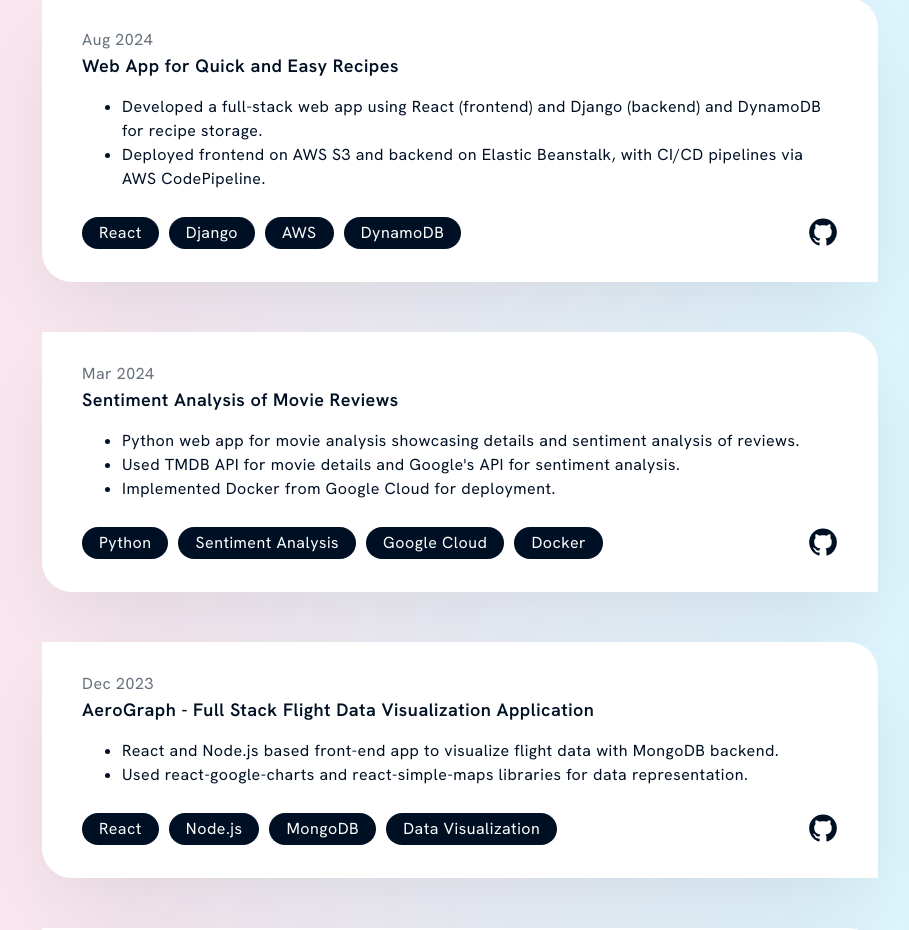
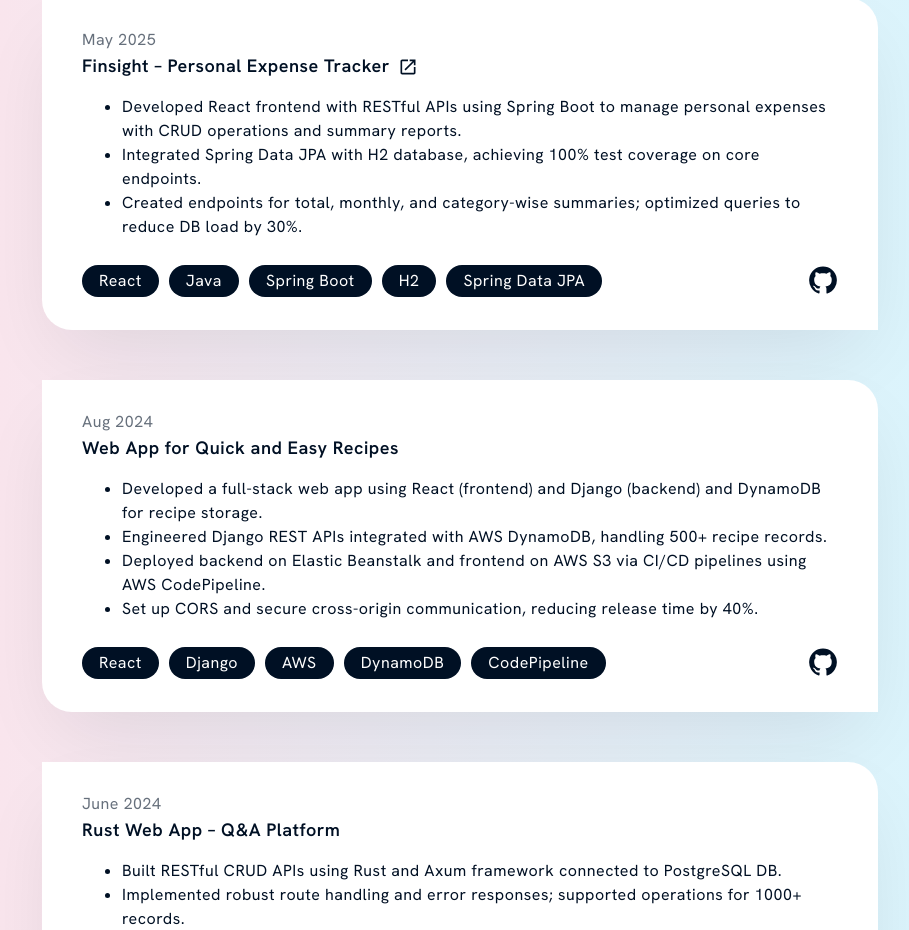
Before and after one commit to nachiket-more99/portfolio, a React (Create React App) app: page / in a window 1280 px wide. Shown: the part 1690-2620 px from the top of the page, without its empty margins (180-1089 px from the left). Built offline with nearby package versions, Linux system fonts and the light colour scheme.

Commit message:
updated projects and github links

```diff
--- a/src/components/projects/Projects.css
+++ b/src/components/projects/Projects.css
@@ -32,3 +32,14 @@
     gap: 10px;
     flex-wrap: wrap;
 }
+
+.heading a {
+    display: inline-flex;
+    align-items: center;
+    color: inherit;
+    text-decoration: none;
+}
+
+.heading a:hover {
+    color: #1976d2;
+}
--- a/src/components/projects/Projects.js
+++ b/src/components/projects/Projects.js
@@ -6,12 +6,25 @@ import GitHubIcon from '@mui/icons-material/GitHub';
 import { Typography } from "@mui/material";
 import Chip from '@mui/material/Chip';
 import Stack from '@mui/material/Stack';
+import OpenInNewIcon from '@mui/icons-material/OpenInNew';
 
 const renderProjectCard = (item, index) => (
     <div className="project" key={index}>
         <Grid className="project-content">
             <Typography className="subheading">{item.date}</Typography>
-            <Typography className="heading font-bold">{item.project_title}</Typography>
+            <Typography className="heading font-bold" component="div">
+                {item.project_title}
+                {item.deployed_link && (
+                    <Link
+                        href={item.deployed_link}
+                        target="_blank"
+                        rel="noopener"
+                        style={{ marginLeft: '8px', verticalAlign: 'middle' }}
+                    >
+                        <OpenInNewIcon fontSize="small" />
+                    </Link>
+                )}
+            </Typography>
             <ul>
                 {
                     item.info.map((point, index) => (
@@ -23,19 +36,27 @@ const renderProjectCard = (item, index) => (
             </ul>
         </Grid>
         <Grid className="project-info">
-            <Stack project-tags direction="row" className="tags-container">
+            <Stack direction="row" className="tags-container">
                 {
                     item.tags.map((tag, index) => (
                         <Chip key={index} className="tag content" label={tag} />
                     ))
                 }
             </Stack>
-            <Link href={""} target="_blank">
-                <GitHubIcon className="social-icon" />
-            </Link>
+
+            {item.repo_link && (
+                <Link
+                    href={item.repo_link}
+                    target="_blank"
+                    rel="noopener"
+                >
+                    <GitHubIcon className="social-icon" />
+                </Link>
+            )}
         </Grid>
     </div>
 );
+
 
 const Projects = ({ projects }) => {
     return (
--- a/src/data/resume.json
+++ b/src/data/resume.json
@@ -1,11 +1,10 @@
 {
   "name": "Nachiket More",
-  "summary": "I am a graduate from Portland State University with a Master's in Computer Science. I have gained industry experience across multiple companies, working on frontend and backend systems. Currently, I am expanding my knowledge in Software Engineering to build efficient and user-friendly software. Feel free to reach out if my skills align with your company's needs!",
+  "summary": "Software Engineer with 2+ years of experience designing and developing scalable web applications and APIs using modern technologies including React, Django, Node.js, and AWS. Skilled in both frontend and backend development, cloud deployment, and CI/CD automation. Passionate about building efficient, maintainable software solutions and collaborative problem solving.",
   "position": "Full-Stack Software Engineer",
   "self_photo": "/portfolio/img/self-pic.jpeg",
   "github_url": "https://github.com/nachiket-more/",
   "linkedin_url": "https://www.linkedin.com/in/nachiketmore99/",
-  "resume_link": "https://drive.google.com/file/d/1j7RwLcJcDYC8ni6erO-F3SW5vkc3tMxg/view?usp=sharing",
   "education": [
     {
       "college": "Portland State University, Portland, OR",
@@ -59,23 +58,50 @@
   ],
   "projects": [
   {
+    "project_title": "Finsight – Personal Expense Tracker",
+    "date": "May 2025",
+    "info": [
+      "Developed React frontend with RESTful APIs using Spring Boot to manage personal expenses with CRUD operations and summary reports.",
+      "Integrated Spring Data JPA with H2 database, achieving 100% test coverage on core endpoints.",
+      "Created endpoints for total, monthly, and category-wise summaries; optimized queries to reduce DB load by 30%."
+    ],
+    "tags": ["React", "Java", "Spring Boot", "H2", "Spring Data JPA"],
+    "deployed_link": "https://finsight-frontend.onrender.com/" ,
+    "repo_link": "https://github.com/nachiket-more/finsight"
+  },
+  {
     "project_title": "Web App for Quick and Easy Recipes",
     "date": "Aug 2024",
     "info": [
       "Developed a full-stack web app using React (frontend) and Django (backend) and DynamoDB for recipe storage.",
-        "Deployed frontend on AWS S3 and backend on Elastic Beanstalk, with CI/CD pipelines via AWS CodePipeline."
+      "Engineered Django REST APIs integrated with AWS DynamoDB, handling 500+ recipe records.",
+      "Deployed backend on Elastic Beanstalk and frontend on AWS S3 via CI/CD pipelines using AWS CodePipeline.",
+      "Set up CORS and secure cross-origin communication, reducing release time by 40%."
     ],
-      "tags": ["React", "Django", "AWS", "DynamoDB"]
+    "tags": ["React", "Django", "AWS", "DynamoDB", "CodePipeline"],
+    "repo_link": "https://github.com/nachiket-more/recipe-web-app"
+  },
+  {
+    "project_title": "Rust Web App – Q&A Platform",
+    "date": "June 2024",
+    "info": [
+      "Built RESTful CRUD APIs using Rust and Axum framework connected to PostgreSQL DB.",
+      "Implemented robust route handling and error responses; supported operations for 1000+ records.",
+      "Designed for high performance and type safety with minimal runtime overhead."
+    ],
+    "tags": ["Rust", "Axum", "PostgreSQL"],
+    "repo_link": "https://github.com/nachiket-more/CS510-005-Rust-Web-Dev"
   },
   {
     "project_title": "Sentiment Analysis of Movie Reviews",
     "date": "Mar 2024",
     "info": [
-        "Python web app for movie analysis showcasing details and sentiment analysis of reviews.",
-        "Used TMDB API for movie details and Google's API for sentiment analysis.",
-        "Implemented Docker from Google Cloud for deployment."
+      "Created a Python web app for movie sentiment analysis using TMDB API and Google NLP API.",
+      "Processed over 1,000 reviews/day; deployed to Google Cloud Run with Docker for autoscaling.",
+      "Showcased detailed review analysis with intuitive frontend interface."
     ],
-      "tags": ["Python", "Sentiment Analysis", "Google Cloud", "Docker"]
+    "tags": ["Python", "Sentiment Analysis", "Google Cloud", "Docker"],
+    "repo_link": ""
   },
   {
     "project_title": "AeroGraph - Full Stack Flight Data Visualization Application",
@@ -84,18 +110,21 @@
       "React and Node.js based front-end app to visualize flight data with MongoDB backend.",
       "Used react-google-charts and react-simple-maps libraries for data representation."
     ],
-      "tags": ["React", "Node.js", "MongoDB", "Data Visualization"]
+    "tags": ["React", "Node.js", "MongoDB", "Data Visualization"],
+    "repo_link": "https://github.com/nachiket-more/CS-564-001-Front-End-Project"
   },
   {
-      "project_title": "TriviaGame Application",
+    "project_title": "Trivia Game Application (Microservices)",
     "date": "June 2023",
     "info": [
-        "MERN stack web app with an Express Node.js backend and MongoDB for data storage.",
-        "Containerized the app with Docker and FastAPI for microservices architecture with integrated Auth0 for MFA."
+      "Built a microservices architecture with secure Auth0 login and backend services using FastAPI.",
+      "Used Docker Compose for modular deployment and MongoDB for data storage, reducing cold-starts by 50%."
     ],
-      "tags": ["MERN stack", "Docker", "FastAPI", "Auth0"]
+    "tags": ["FastAPI", "Docker", "MongoDB", "Auth0"],
+    "repo_link": "https://github.com/nachiket-more/CS-565-002-Full-Stack-Project"
   }
-  ],
+]
+,
   "skills": {
     "Programming languages": ["Python", "JavaScript"],
     "Skills": ["Full Stack Development", "REST APIs", "CI/CD", "Database Design"],
```
Lines whose indentation alone changed are shown as unchanged.
